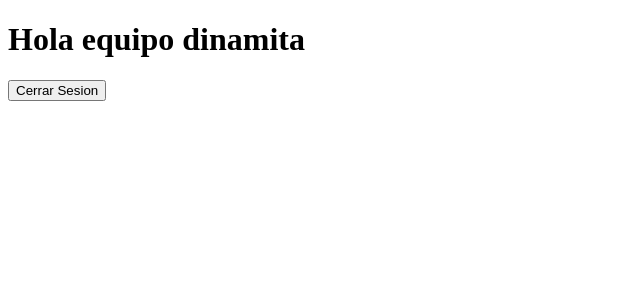
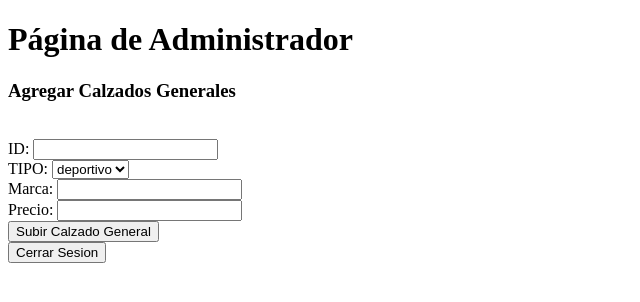
Before and after one commit to Fernandoat90/zapadana, a PHP site: page /admin/admin.php in a window 1280 px wide. Shown: the top 302 px of the page, without its empty margins (0-640 px from the left). Run offline with PHP 8.4, Linux system fonts and the light colour scheme; the visitor is signed in with stand-in values (Sample User, id 1); data comes from the database, SQL or seed files in the repository; both versions use the stored data as it was after the commit.

Commit message:
Primer formulario para el admin

```diff
--- a/admin/admin.php
+++ b/admin/admin.php
@@ -1,4 +1,5 @@
 <?php
+/*
 session_start();
 if(isset ($_SESSION['id']) &&($_SESSION['tipoUsuario'])==1){
 //todo ok
@@ -8,18 +9,52 @@ else{
     echo"Pagina Prohibida. Inicie Sesion";
     exit();
 }
+*/
+
+require '../functions.php/conection.php';
+$c = conectar();
+$sql = "select * from tipos;";
+
+$tiposMartriz = mysqli_query($c, $sql);
+
+
 
 ?>
 <!DOCTYPE html>
 <html lang="en">
+
 <head>
     <meta charset="UTF-8">
     <meta http-equiv="X-UA-Compatible" content="IE=edge">
     <meta name="viewport" content="width=device-width, initial-scale=1.0">
     <title>Document</title>
 </head>
+
 <body>
-     <strong><h1>Hola equipo dinamita</h1></strong>
-   <form action="logout.php"><input type=submit name=cerrar value="Cerrar Sesion"></form>
+    <strong>
+        <h1>Página de Administrador</h1>
+    </strong>
+    <h3>Agregar Calzados Generales</h3>
+    <form> <br>
+        ID: <input name="" type="number">
+        <br>
+        TIPO:
+        <select name="tipo"> <?php
+                                while ($tipo = mysqli_fetch_assoc($tiposMartriz)) {
+                                ?> <option value="<?php echo $tipo['tipo_id'] ?>"><?php echo $tipo['tipo_desc'] ?></option> <?php
+
+                                                                                                    }
+                                                                                                        ?>
+
+
+        </select>
+        <br>
+        Marca: <input type="text"> <br>
+
+        Precio: <input type="float" step=0.25> <br>
+        <input type="submit" value="Subir Calzado General">
+    </form>
+    <form action="logout.php"><input type=submit name=cerrar value="Cerrar Sesion"></form>
 </body>
+
 </html>
```
Also changed, not shown: functions.php/buscartipos.php (added, +22 -0 lines), zapa_desarrollo.sql (+9 -0 lines).
